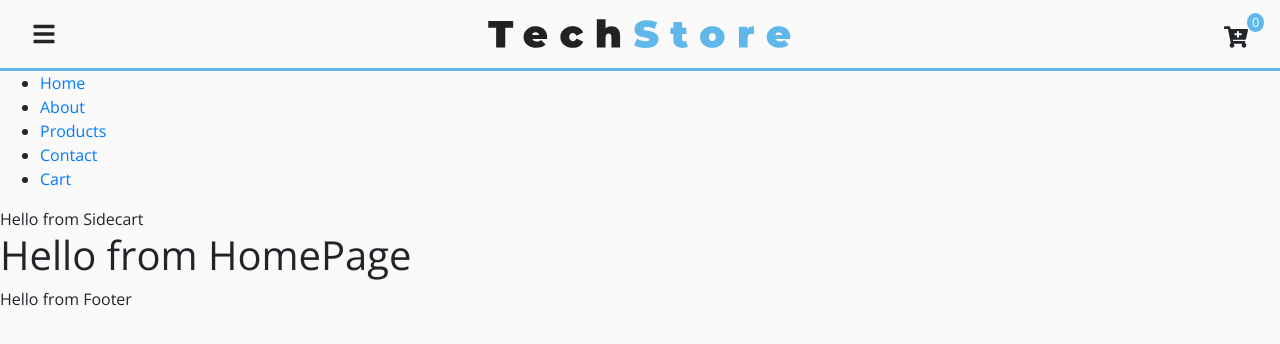
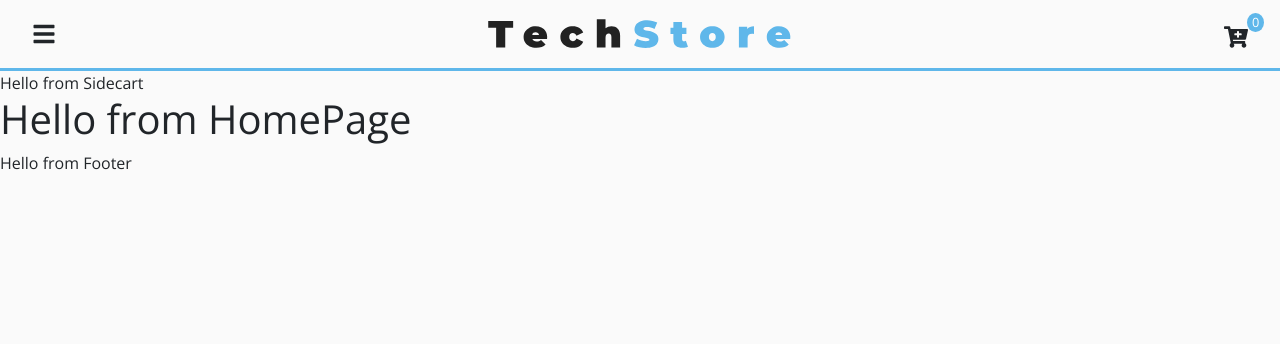
Before and after one commit to SanaKhateeb/tech-store, a React (Create React App) app: page / in a window 1280 px wide. Shown: the top 344 px of the page. Built offline with nearby package versions, Linux system fonts and the light colour scheme.

Commit message:
Sidebar styling and toggling (@media for shrink)

```diff
--- a/src/components/Sidebar.js
+++ b/src/components/Sidebar.js
@@ -9,7 +9,7 @@
       {value => {
         const {links, sidebarOpen, handleSidebar} = value;
         return (
-          <SideWrapper>
+          <SideWrapper show={sidebarOpen}>
             <ul>
               {links.map(link => {
                 return (
@@ -27,4 +27,36 @@
 }
 
 const SideWrapper = styled.nav`
+  position: fixed;
+  width: 100%;
+  height: 100%;
+  background: var(--mainGrey);
+  z-index: 1;
+  border-right: 4px solid var(--primaryColor);
+  transition: var(--mainTransition);
+  transform: ${props => props.show ? 'translateX(0)' : 'translateX(-100%)'};
+
+  ul {
+    list-style-type: none;
+    padding: 0;
+  }
+
+  .sidebar-link {
+    display: block;
+    color: var(--mainBlack);
+    padding: 0.5rem 1.5rem;
+    background: transparent;
+    transition: var(--mainTransition);
+  }
+
+  .sidebar-link:hover {
+    background: var(--primaryColor);
+    color: var(--mainWhite);
+    padding: 0.5rem 1.5rem .5rem 2.5rem;
+    text-decoration: none;
+  }
+
+  @media (min-width: 576px) {
+    width: 20rem;
+  }
 `
```
